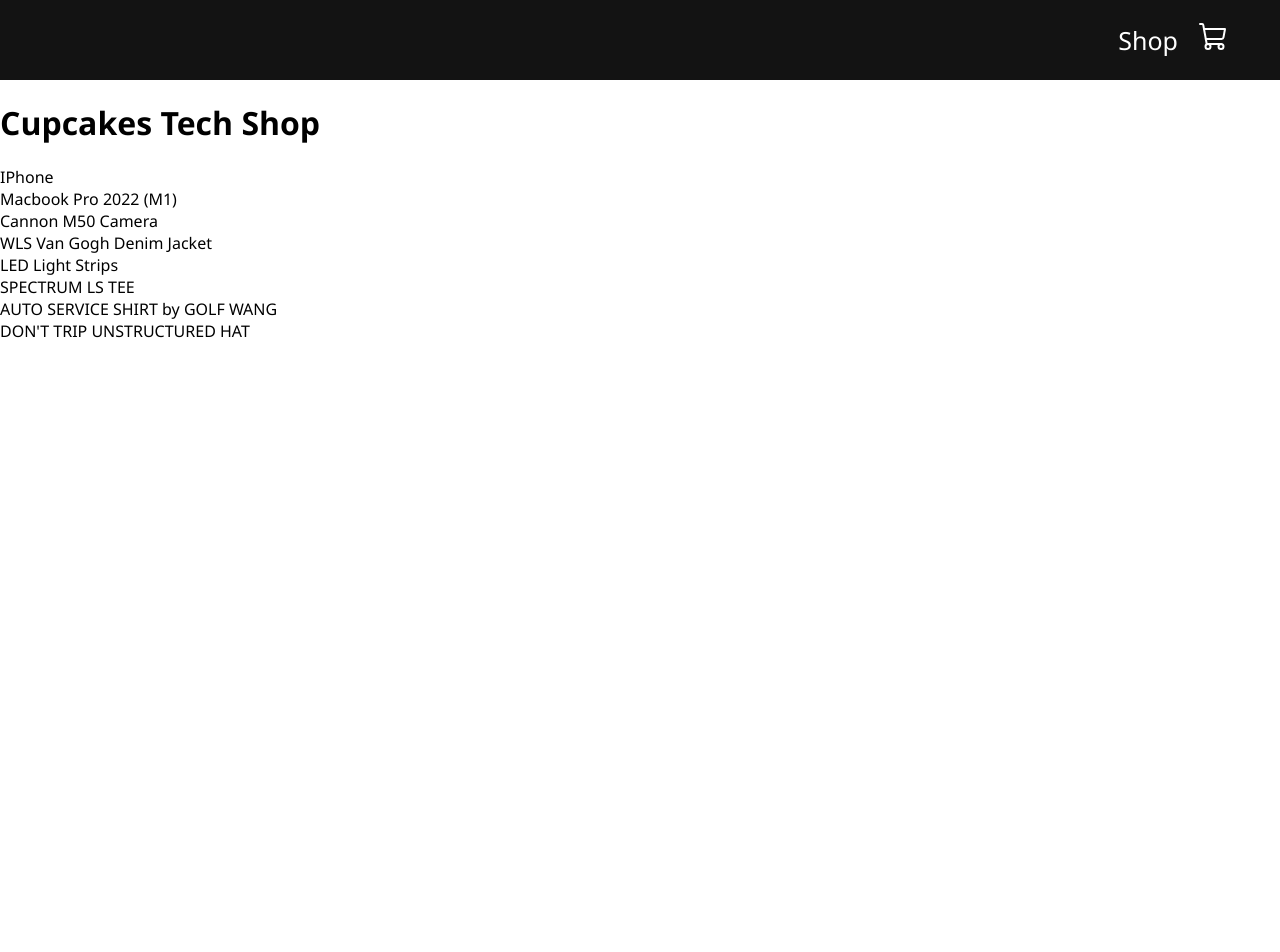
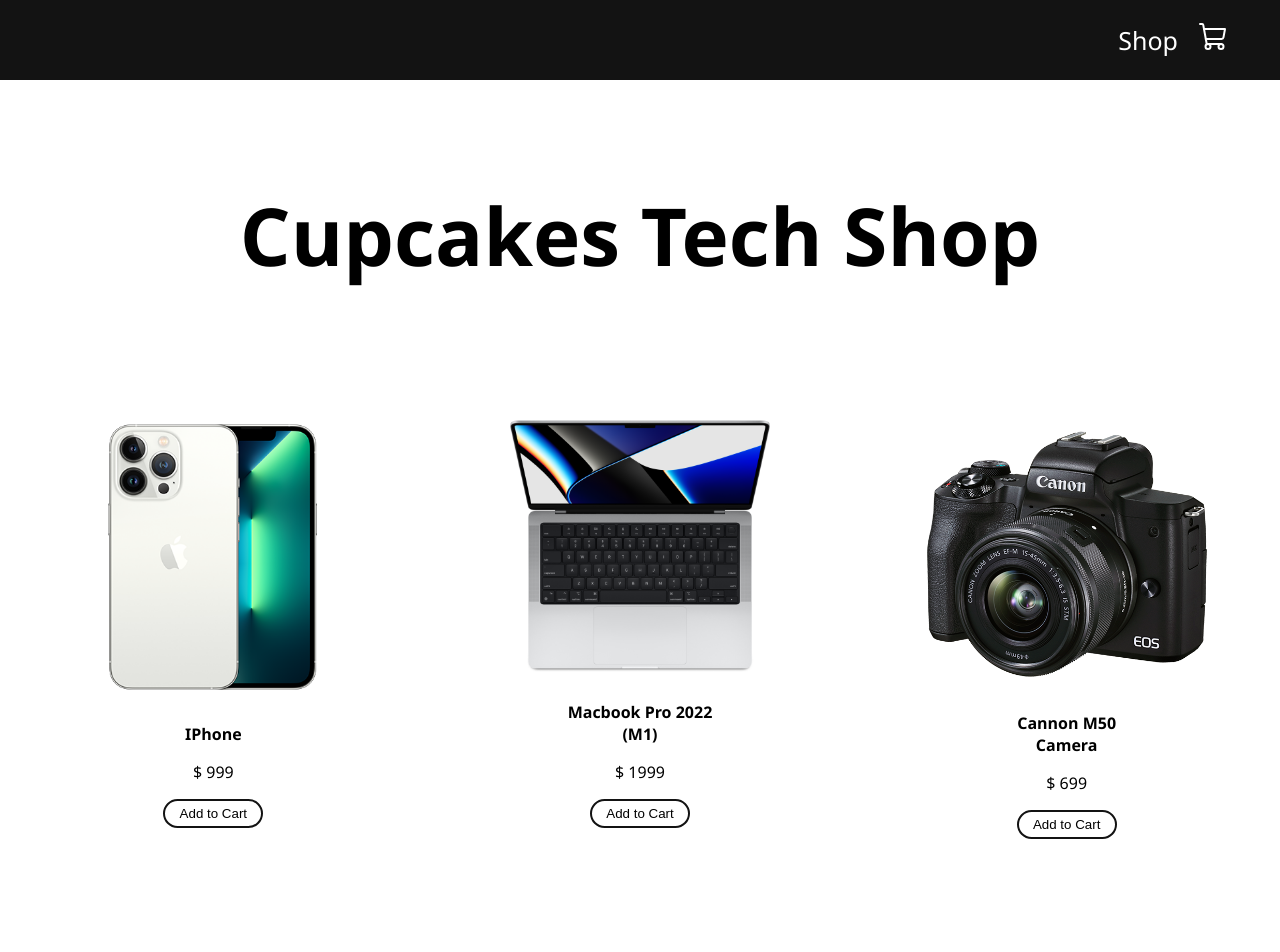
Before and after one commit to tiagoskaterock/react-shopping-cart-ecommerce, a React (Create React App) app: page / in a window 1280 px wide. Shown: the top 952 px of the page. Before the commit the page ends 800 px from the top, so only its background shows below. Built offline with nearby package versions, Linux system fonts and the light colour scheme.

Commit message:
Style on products 27:20 of video https://www.youtube.com/watch?v=tEMrD9t85v4

```diff
--- a/src/pages/shop/Product.jsx
+++ b/src/pages/shop/Product.jsx
@@ -4,7 +4,20 @@
 
 	return (
 		<div className="product">
-			{productName}
+
+			<img src={productImage} alt={productName} />
+
+			<div className="description">
+				<p>
+					<b>{productName}</b>
+				</p>
+
+				<p>
+					$ {price}
+				</p>
+			</div>
+
+			<button className="addToCartBttn"> Add to Cart</button>
 		</div>
 	)
 }
--- a/src/pages/shop/Shop.jsx
+++ b/src/pages/shop/Shop.jsx
@@ -1,6 +1,7 @@
 import React from 'react'
 import { PRODUCTS } from "../../data/PRODUCTS"
 import Product from "./Product"
+import "./shop.css"
 
 
 function Shop() {
--- /dev/null
+++ b/src/pages/shop/shop.css
@@ -0,0 +1,53 @@
+.shopTitle {
+  margin-top: 100px;
+  text-align: center;
+  font-size: 40px;
+}
+.products {
+  width: 100%;
+  height: auto;
+  display: grid;
+  grid-template-columns: 1fr 1fr 1fr;
+  place-items: center;
+}
+
+.product {
+  border-radius: 15px;
+  width: 150px;
+  height: 350px;
+  margin: 100px;
+  display: flex;
+  flex-direction: column;
+  justify-content: center;
+  align-items: center;
+}
+
+.product img {
+  width: 300px;
+}
+
+.product .description {
+  text-align: center;
+}
+
+.product:hover {
+  transition: 0.3s ease-in;
+  cursor: pointer;
+}
+
+.addToCartBttn {
+  background-color: transparent;
+  border: 2px solid rgb(19, 19, 19);
+  min-width: 100px;
+  padding-left: 10px;
+  padding-right: 10px;
+  padding-top: 5px;
+  padding-bottom: 5px;
+  border-radius: 15px;
+}
+
+.addToCartBttn:hover {
+  background-color: rgb(19, 19, 19);
+  color: white;
+  cursor: pointer;
+}
```
